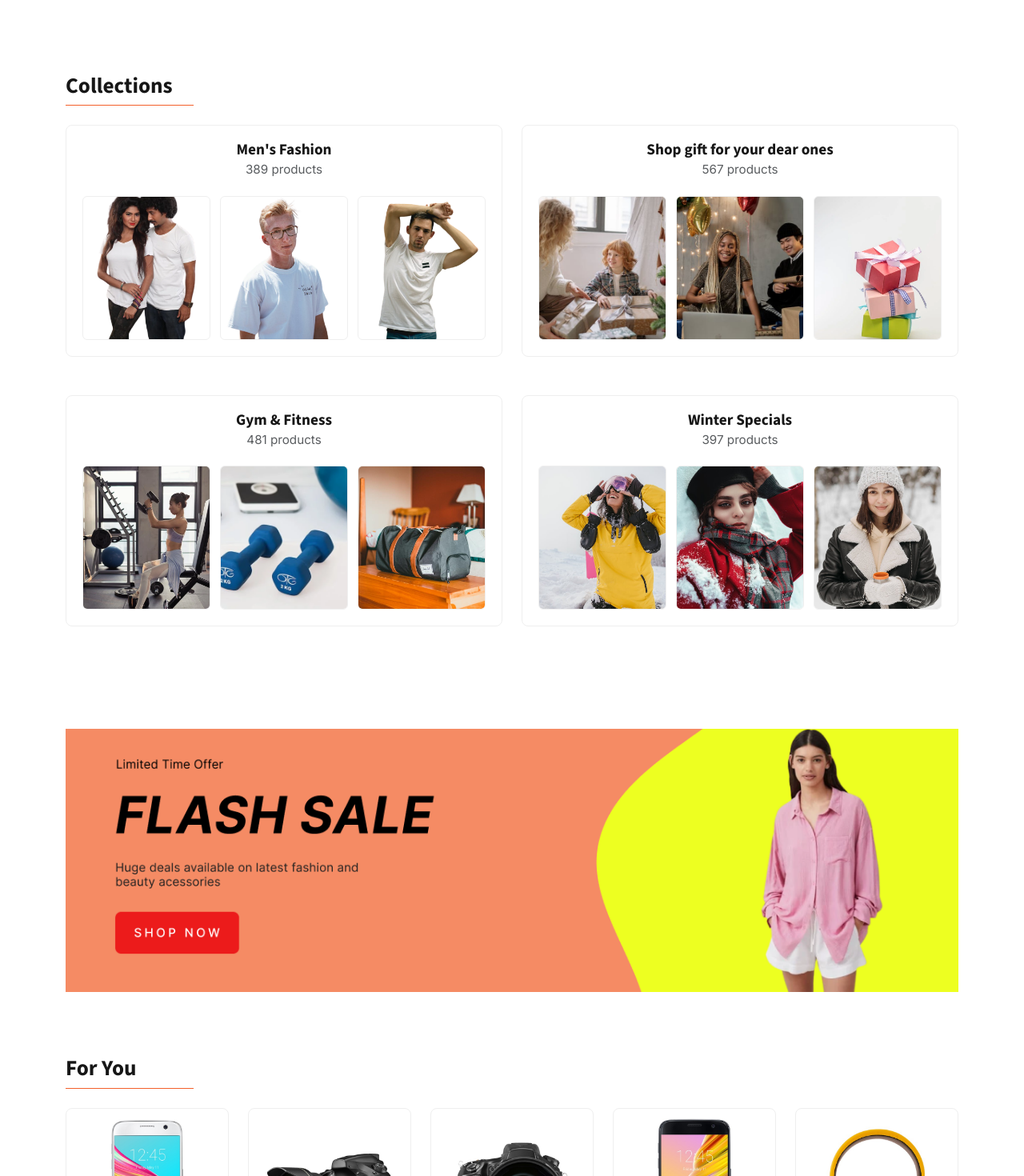
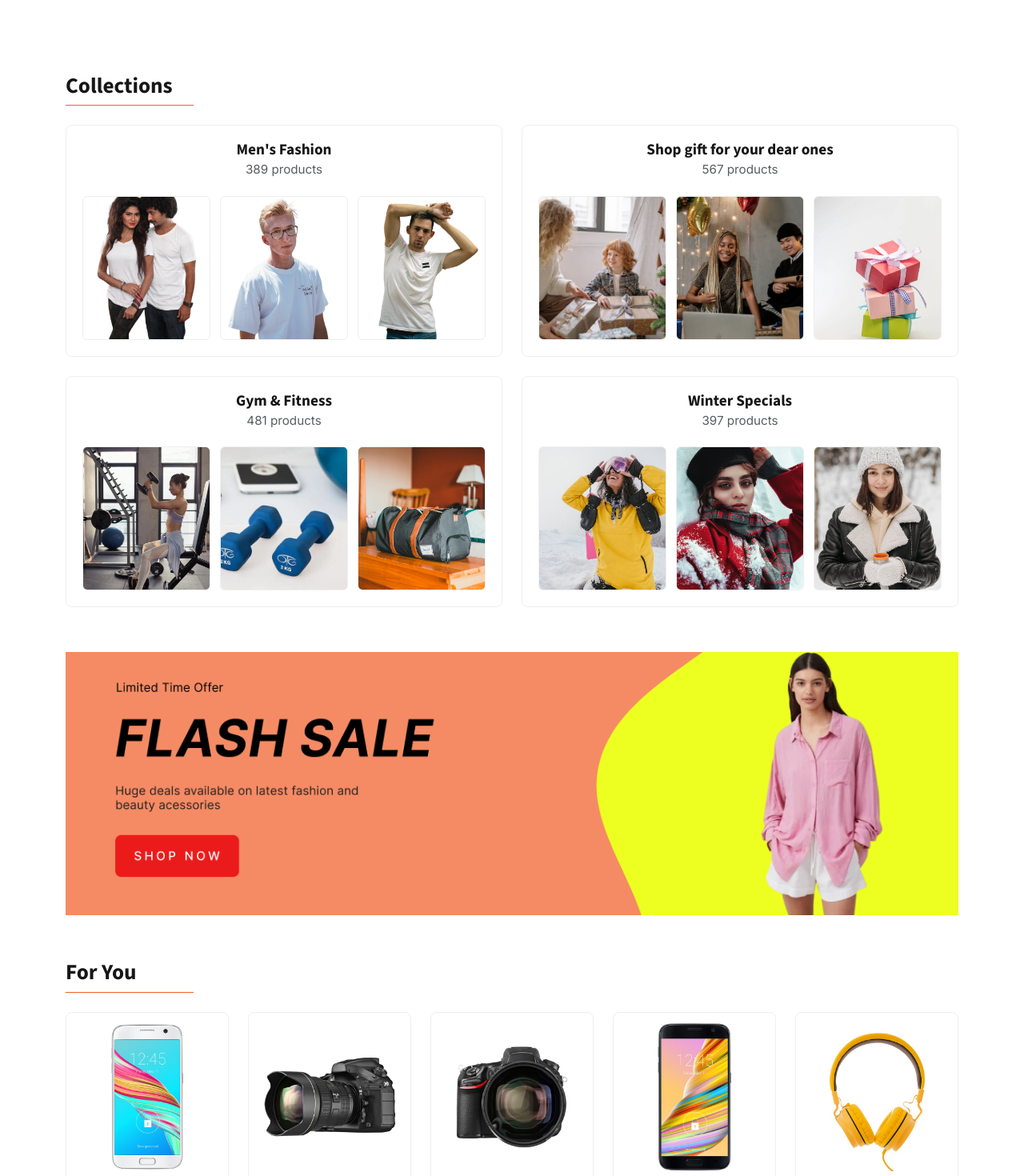
Before and after one commit to psujan/ecommerce-template, a React (Vite) app: page / in a window 1280 px wide. Shown: the part 1260-2730 px from the top of the page at 80% size. Built offline with nearby package versions, Linux system fonts and the light colour scheme.

Commit message:
fix : minor improvements in design

```diff
--- a/src/components/ui/ProductCard.jsx
+++ b/src/components/ui/ProductCard.jsx
@@ -15,7 +15,6 @@ export default function ProductCard({
   isSpecial = false,
   saveAmount = 0,
 }) {
-  console.log(saveAmount);
   let stars = "";
   stars = [...Array(5)].map((i, idx) => (
     <i className={`ri-star-${idx < rating ? "fill" : "line"}`} key={idx}></i>
--- a/src/components/ui/homepage/CollectionCard.jsx
+++ b/src/components/ui/homepage/CollectionCard.jsx
@@ -3,7 +3,7 @@ import { Link } from "react-router-dom";
 /* eslint-disable react/prop-types */
 export default function CollectionCard({ title, pCount, images }) {
   return (
-    <div className="col-lg-6 col-sm-12 col-md-12 mb-5">
+    <div className="col-lg-6 col-sm-12 col-md-12">
       <div className="collection-card">
         <Link to="/shop-by-collection">
           <div className="collection-card-heading text-center mb-3">
--- a/src/pages/DealItems/DealItems.jsx
+++ b/src/pages/DealItems/DealItems.jsx
@@ -23,6 +23,19 @@ export default function DealItems() {
   return (
     <PageLayout>
       <Breadcrumb breadcrumbItems={[...BREADCRUMB_ITEMS]} />
+      <section className="py-2">
+        <div className="container p-5 bg-gray rounded">
+          <div className="row">
+            <div className="col-12 text-center">
+              <h2 className="fw-bolder mb-3">Deals</h2>
+              <p className="text-muted">
+                Browse our wide range of categories and products exclusively at
+                low price with huge discount offers in each item.
+              </p>
+            </div>
+          </div>
+        </div>
+      </section>
       <section className="">
         <div className="container">
           <div className="row my-3">
--- a/src/pages/Homepage/partials/Collections.jsx
+++ b/src/pages/Homepage/partials/Collections.jsx
@@ -42,7 +42,7 @@ export default function Collections() {
         <div className="section-heading mb-4">
           <h2 className="fw-bold ">Collections</h2>
         </div>
-        <div className="row">
+        <div className="row g-4">
           {CollectionsArr.map((row, i) => (
             <CollectionCard key={i} {...row}></CollectionCard>
           ))}
--- a/src/pages/Homepage/partials/FlashSale.jsx
+++ b/src/pages/Homepage/partials/FlashSale.jsx
@@ -2,7 +2,7 @@ import FlashBanner from "../../../assets/images/banner/falsh_sale_banner.png";
 
 export default function FlashSale() {
   return (
-    <section className="section">
+    <section className="py-3">
       <div className="container">
         <div className="row">
           <div className="col-12">
```
